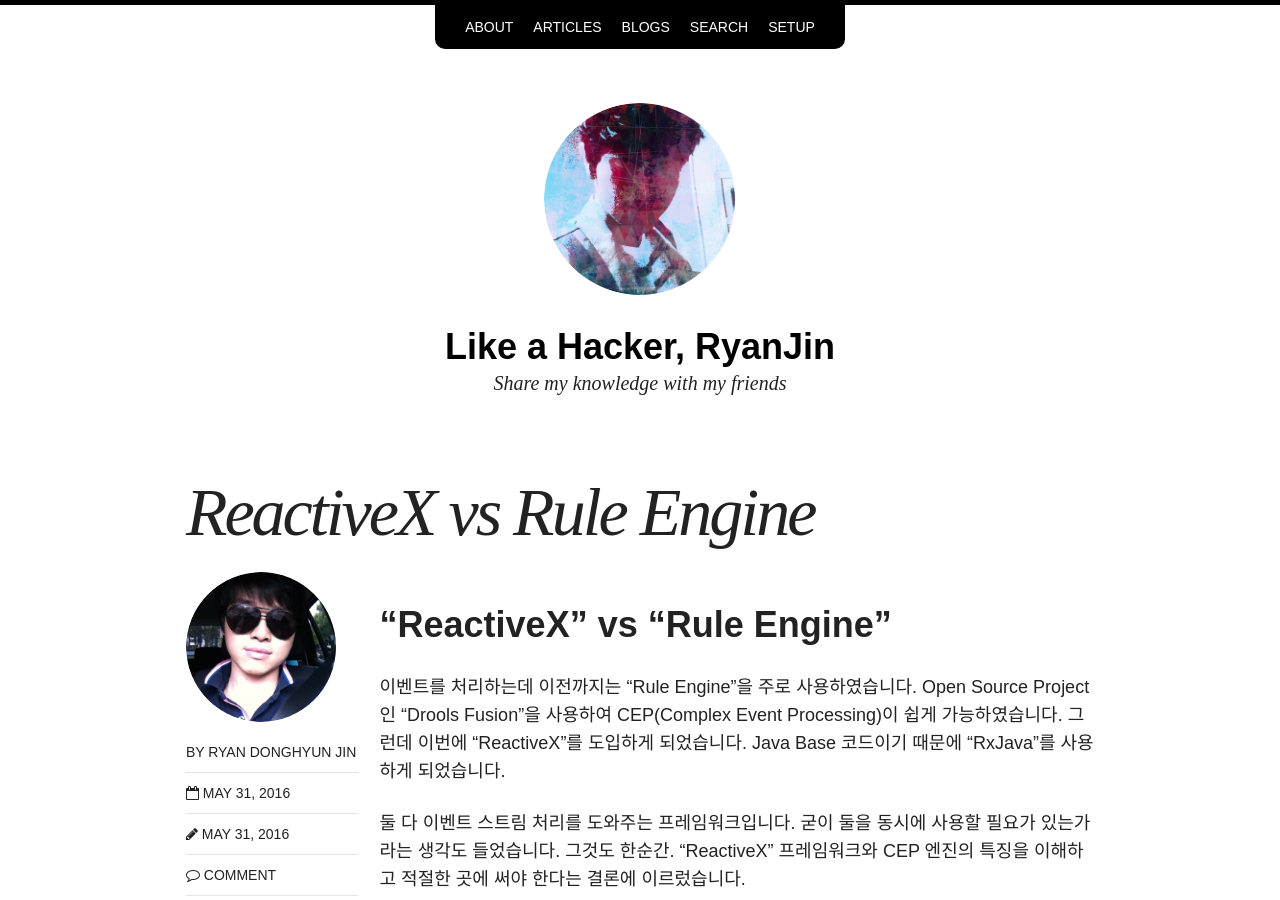
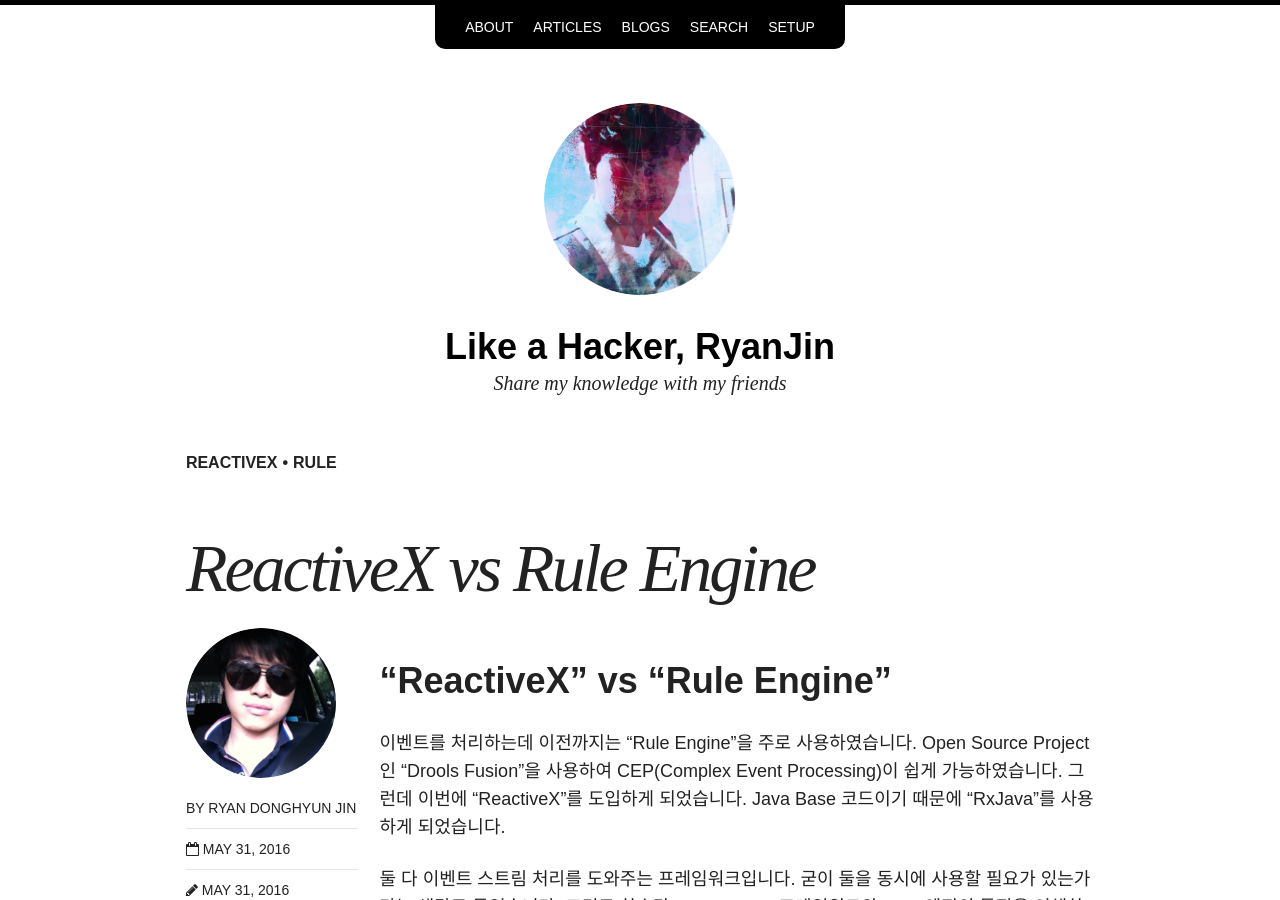
Before and after one commit to atinjin/atinjin.github.com, a Jekyll site: the page built from _posts/articles/2016-05-31-reactivex-vs-rule-engine.md, in a window 1280 px wide and 900 px high. Built offline with Jekyll 4.4.1, drawn with Linux system fonts in a browser that asks for light colours; nearby versions of some CDN libraries; comment, search, counter and statistics services are not loaded.

Commit message:
add articles

```diff
--- a/_posts/blog/2016-05-31-reactivex-vs-rule-engine.md
+++ b/_posts/articles/2016-05-31-reactivex-vs-rule-engine.md
@@ -2,9 +2,9 @@
 layout: post
 title: ReactiveX vs Rule Engine
 modified:
-categories: blog
+categories: articles
 excerpt:
-tags: []
+tags: [reactivex, rule]
 image:
   feature:
 comments: true
```
Also changed, not shown: _posts/articles/2016-12-27-event-collaboration.md (renamed from _posts/blog/2016-12-27-event-collaboration.md, +2 -2 lines).
